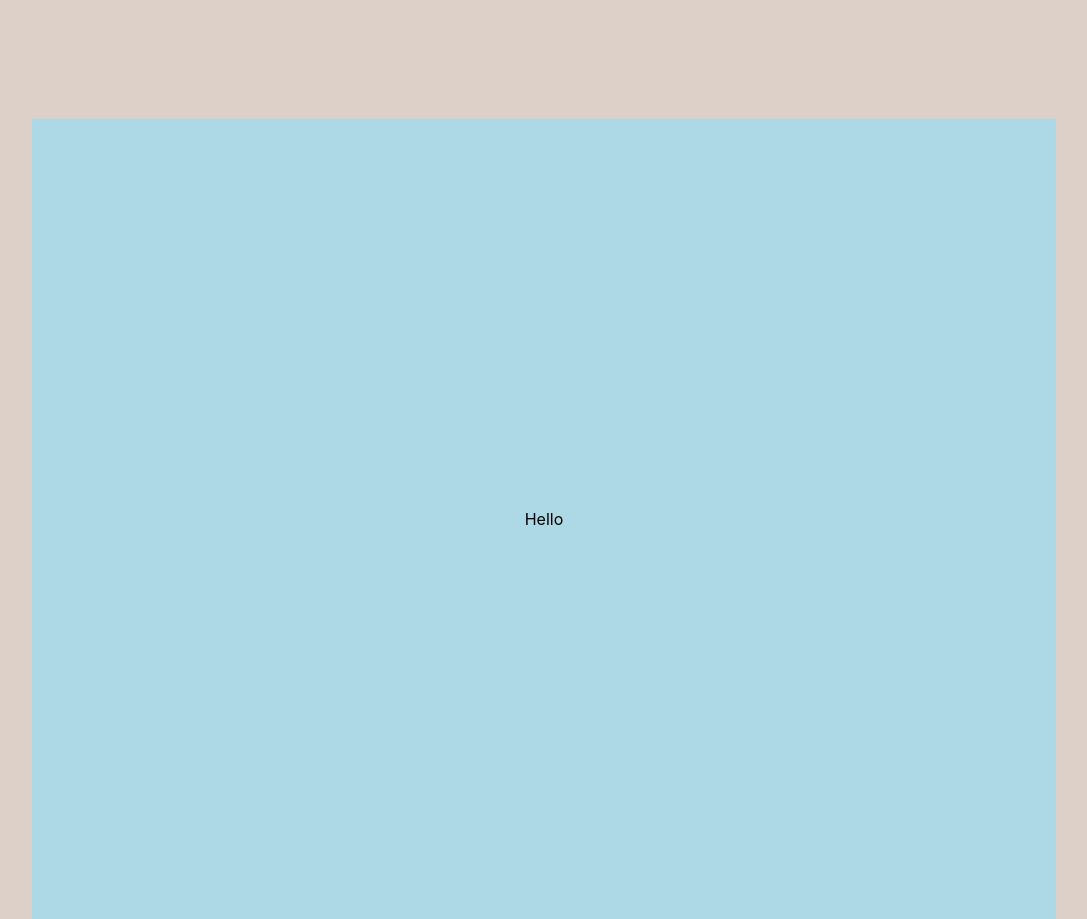
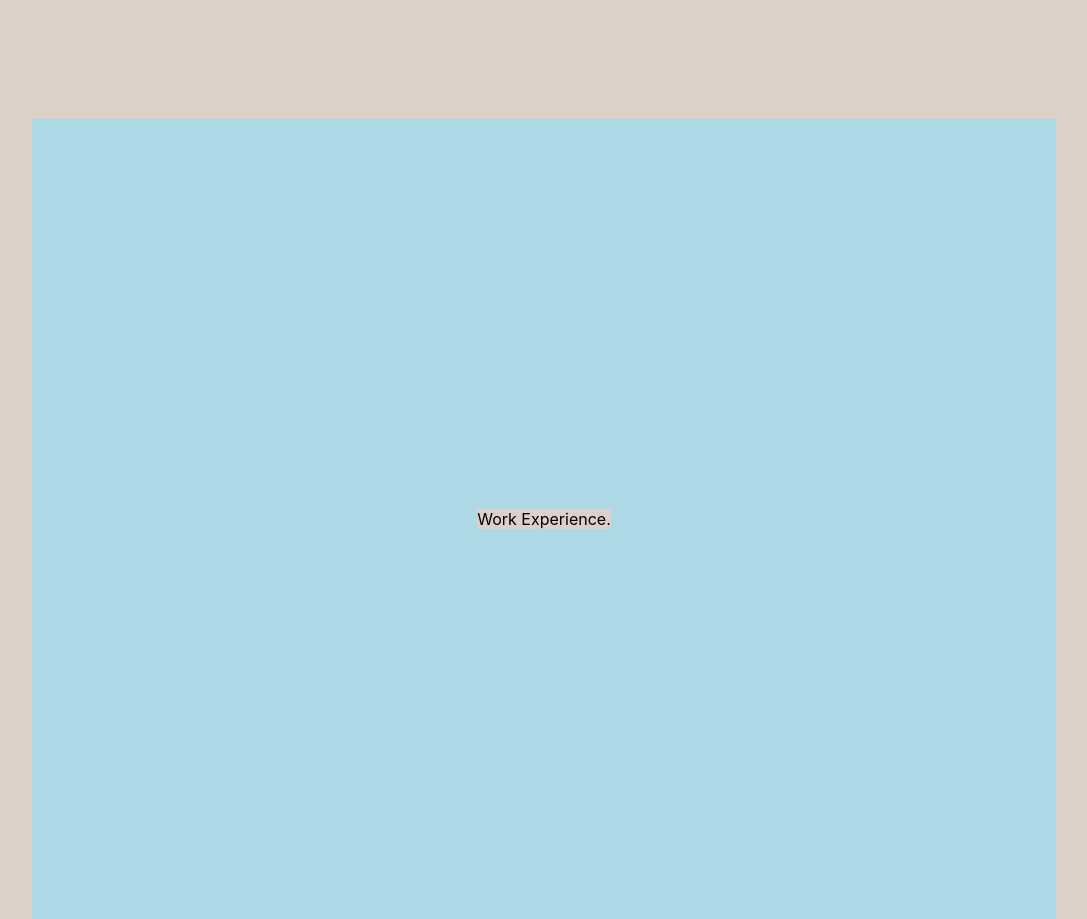
Before and after one commit to AryaLaddha/personalWebsite, a React (Create React App) app in the folder personal-website/: page / in a window 1280 px wide. Shown: the part 1426-2345 px from the top of the page, without its empty margins (96-1183 px from the left). Built offline with nearby package versions, Linux system fonts and the light colour scheme; the HTML template or start-up script is replaced by a standard one.

Commit message:
work section in website

```diff
--- a/personal-website/src/components/work/Work.js
+++ b/personal-website/src/components/work/Work.js
@@ -5,7 +5,11 @@ class Work extends React.Component {
     render () {
         return (
             <div className="Work-page">
-                Hello
+                <div className="Work-information">
+                    <div className="Work-heading">
+                        Work Experience.
+                    </div>
+                </div>
             </div>
         )
     }
```
Also changed, not shown: 1 other file (tests, documents, lock files or other folders).
